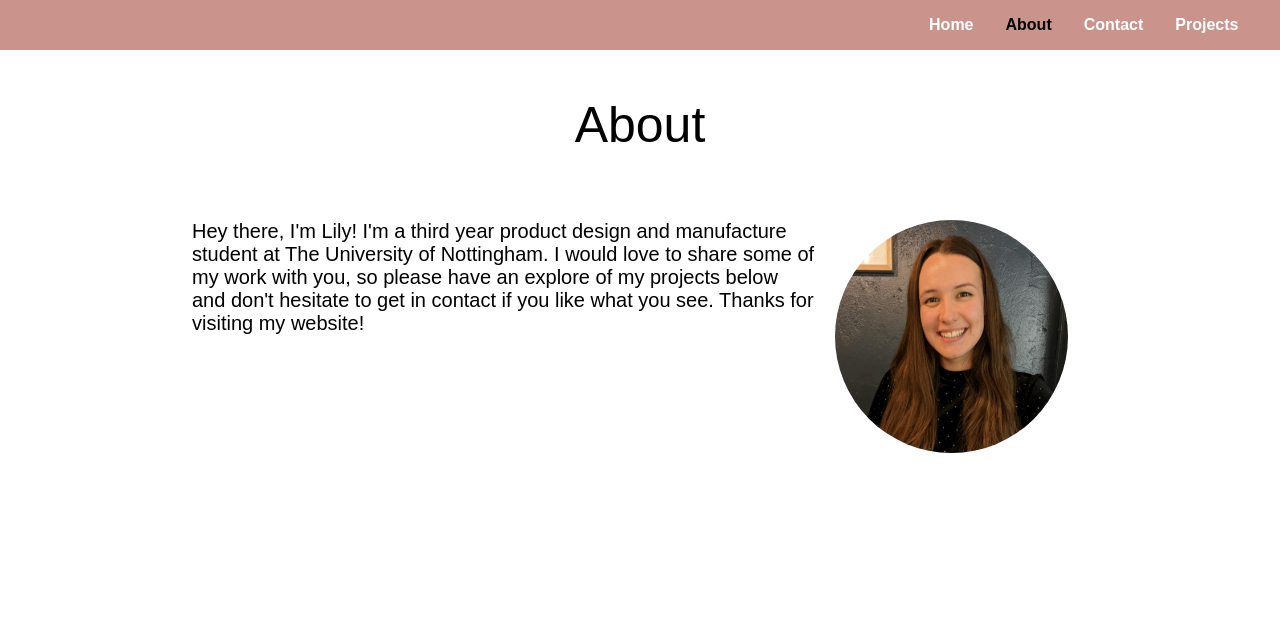
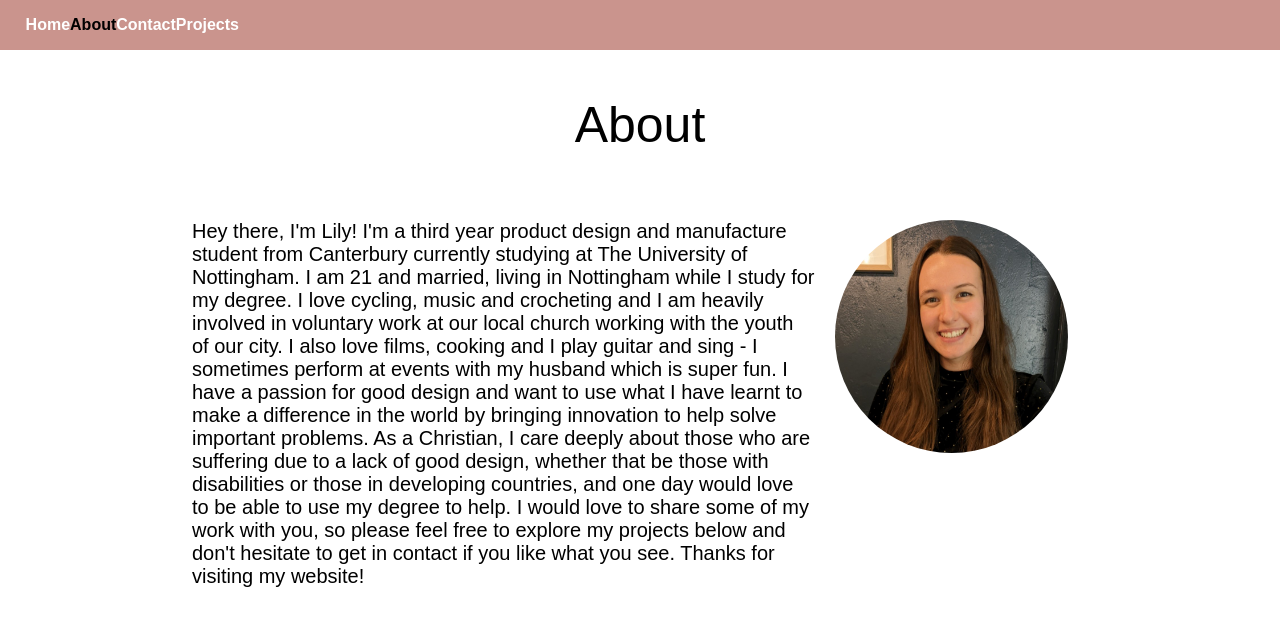
Before and after one commit to pointonjoel/Portfolio, a Next.js app: page /About in a window 1280 px wide. Shown: the top 626 px of the page. Built offline with nearby package versions, Linux system fonts and the light colour scheme; a web font is replaced by a local one.

Commit message:
fix burger menu

```diff
--- a/components/navbar/Navbar.js
+++ b/components/navbar/Navbar.js
@@ -1,13 +1,23 @@
 import React, { useState } from "react";
 import Link from "next/link";
-import { Nav, NavLink, Bars, NavMenu } from "./NavbarStyles";
+import {
+  Nav,
+  NavLink,
+  SideNav,
+  NavMenu,
+  Hamburger,
+  Cross,
+} from "./NavbarStyles";
 import { useRouter } from "next/router";
 
-const CustomLink = ({ to, name, scroll }) => {
+const CustomLink = ({ to, name, scroll, hamburger }) => {
   const router = useRouter();
   return (
     <Link href={to} passHref legacyBehavior scroll={scroll}>
-      <NavLink className={router.pathname == to ? "active" : ""}>
+      <NavLink
+        className={router.pathname == to ? "active" : ""}
+        hamburger={hamburger}
+      >
         {name}
       </NavLink>
     </Link>
@@ -23,14 +33,38 @@ const Navbar = () => {
 
   return (
     <>
-      <Nav>
+      <Nav isOpen={hamburgerOpen}>
         <NavMenu isOpen={hamburgerOpen}>
-          <CustomLink to="/" name="Home" activeStyle />
-          <CustomLink to="/About" name="About" activeStyle />
-          <CustomLink to="/Contact" name="Contact" activeStyle />
-          <CustomLink to="/#projects" name="Projects" scroll={false} />
+          <CustomLink
+            to="/"
+            name="Home"
+            activeStyle
+            hamburger={hamburgerOpen}
+          />
+          <CustomLink
+            to="/About"
+            name="About"
+            activeStyle
+            hamburger={hamburgerOpen}
+          />
+          <CustomLink
+            to="/Contact"
+            name="Contact"
+            activeStyle
+            hamburger={hamburgerOpen}
+          />
+          <CustomLink
+            to="/#projects"
+            name="Projects"
+            scroll={false}
+            hamburger={hamburgerOpen}
+          />
         </NavMenu>
-        <Bars onClick={toggleHamburger} />
+        {hamburgerOpen ? (
+          <Cross onClick={toggleHamburger} strokeWidth={"30px"} />
+        ) : (
+          <Hamburger onClick={toggleHamburger} />
+        )}
       </Nav>
     </>
   );
--- a/components/navbar/NavbarStyles.js
+++ b/components/navbar/NavbarStyles.js
@@ -1,14 +1,23 @@
 import { FaBars } from "react-icons/fa";
+import { RxHamburgerMenu } from "react-icons/rx";
+import { GiHamburgerMenu } from "react-icons/gi";
+import { ImCross } from "react-icons/im";
+import { IoCloseSharp } from "react-icons/io5";
+
+import css from "@styled-system/css";
+
 // import themes from "../../styles/THEMES";
 import styled from "styled-components";
 
 export const Nav = styled.nav`
   background: ${(props) => props.theme.colors.primary};
-  min-height: 50px;
+  height: 50px;
   display: flex;
   justify-content: right;
-  padding: 0.5rem 2vw;
-  /* z-index: 10; */
+  /* padding: 0.5rem 2vw; */
+  /* margin:  */
+
+  padding: ${(props) => (props.isOpen ? "0px" : "0.5rem 2vw")};
 `;
 
 export const NavLink = styled.a`
@@ -16,11 +25,10 @@ export const NavLink = styled.a`
   display: flex;
   align-items: center;
   text-decoration: none;
-  padding: 0 1rem;
   height: 30px;
   font-weight: bold;
   cursor: pointer;
-  /* background-color: black; */
+  padding: ${(props) => props.hamburger && "4% 5%"};
 
   &.active {
     color: #000000;
@@ -37,18 +45,30 @@ export const NavLink = styled.a`
   }
 `;
 
-export const Bars = styled(FaBars)`
+export const Hamburger = styled(GiHamburgerMenu)`
   display: none;
   color: #fff;
-  /* width: 100%; */
-  /* padding-left: auto; */
+  z-index: 1;
+  animation: fadeIn 0.5s;
 
   @media screen and (max-width: 500px) {
     display: inline;
-    /* position: absolute; */
-    /* top: 0; */
-    /* right: 0; */
     margin: 4px;
+    font-size: 1.8rem;
+    cursor: pointer;
+  }
+`;
+
+export const Cross = styled(IoCloseSharp)`
+  display: none;
+  color: #fff;
+  margin: 0.5rem 2vw 0px 0px;
+  z-index: 1;
+  animation: fadeIn 0.5s;
+
+  @media screen and (max-width: 500px) {
+    display: inline;
+    /* margin: 4px; */
     font-size: 1.8rem;
     cursor: pointer;
   }
@@ -57,12 +77,22 @@ export const Bars = styled(FaBars)`
 export const NavMenu = styled.div`
   display: flex;
   align-items: center;
+  width: 100%;
 
   @media screen and (max-width: 500px) {
-    /* margin-top: 240px; */
-    display: ${(props) => (props.isOpen ? "inline" : "none")};
+    display: ${(props) => (props.isOpen ? "block" : "none")};
+    position: ${(props) => (props.isOpen ? "fixed" : "none")};
+
     animation: fadeIn 0.5s;
-    width: 50px;
+  }
+`;
+
+export const SideNav = styled.div`
+  @media screen and (max-width: 500px) {
+    display: block;
+    position: fixed;
+    width: 100%;
+    animation: fadeIn 0.5s;
   }
 `;
 
@@ -70,10 +100,6 @@ export const NavBtn = styled.nav`
   display: flex;
   align-items: center;
   margin-right: 24px;
-
-  /* Third Nav */
-  /* justify-content: flex-end;
-  width: 100vw; */
 
   @media screen and (max-width: 768px) {
     display: none;
--- a/components/text/TextStore.js
+++ b/components/text/TextStore.js
@@ -9,7 +9,10 @@ export const TextStore = {
   },
   about: {
     message:
-      "Hey there, I'm Lily! I'm a third year product design and manufacture student at The University of Nottingham. I would love to share some of my work with you, so please have an explore of my projects below and don't hesitate to get in contact if you like what you see. Thanks for visiting my website!",
+      "Hey there, I'm Lily! I'm a third year product design and manufacture student from Canterbury currently studying at The University of Nottingham. I am 21 and married, living in Nottingham while I study for my degree. I love cycling, music and crocheting and I am heavily involved in voluntary work at our local church working with the youth of our city. I also love films, cooking and I play guitar and sing - I sometimes perform at events with my husband which is super fun. \
+      \
+      I have a passion for good design and want to use what I have learnt to make a difference in the world by bringing innovation to help solve important problems. As a Christian, I care deeply about those who are suffering due to a lack of good design, whether that be those with disabilities or those in developing countries, and one day would love to be able to use my degree to help. \
+I would love to share some of my work with you, so please feel free to explore my projects below and don't hesitate to get in contact if you like what you see. Thanks for visiting my website!",
   },
   projects: {
     1: {
@@ -45,7 +48,7 @@ export const TextStore = {
       homepage: true,
     },
     5: {
-      name: "Gril Portable BBQ",
+      name: "Portable BBQ",
       description:
         "This was the first full project I completed while at university. It was an 11 week individual project where we were asked to design a portable BBQ that fit the aesthetic and marketing of a made-up company 'Gril'. It was my first experience using Solidworks for a creative project that I had designed and my first time rendering on a project. Please find a downloadable pdf of the portfolio of this project below.",
       photo: "png",
```
